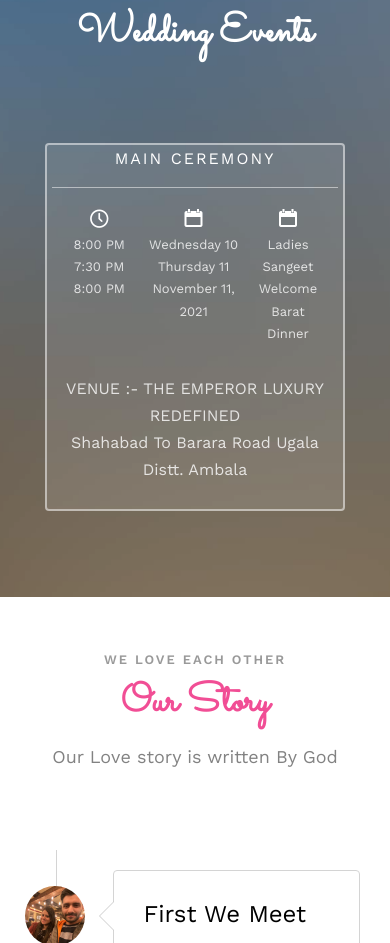
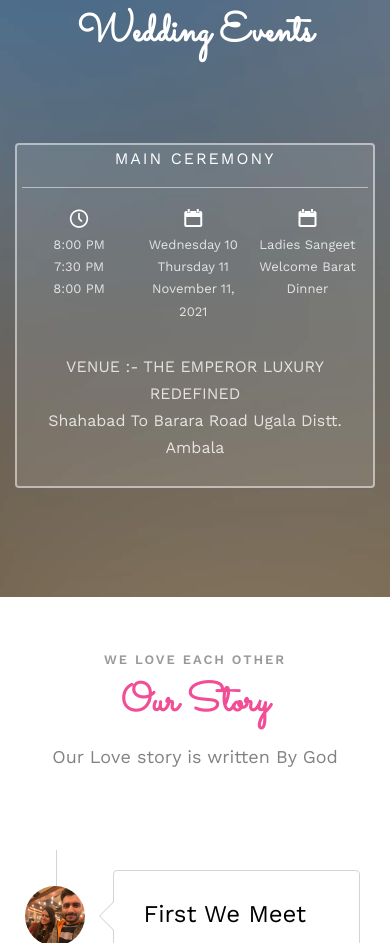
Before and after one commit to Shivani-Sagar/meenu-wedding, a plain HTML site: page index.html in a window 390 px wide. Shown: the part 2218-3161 px from the top of the page. Drawn offline with nearby package versions, Linux system fonts and the light colour scheme; files whose address does not match are found by name.

Commit message:
Add files via upload

```diff
--- a/css/style.css
+++ b/css/style.css
@@ -759,6 +759,13 @@ h1, h2, h3, h4, h5, h6, figure {
   #fh5co-gallery-list li.one-third {
     width: 49%;
   }
+}
+@media screen and (max-width: 400px) {
+  .col-sm-12 {
+    padding-left:0px !important;
+    padding-right:0px !important;
+
+}
 }
 @media screen and (max-width: 480px) {
   #fh5co-gallery-list li.one-third {
```
